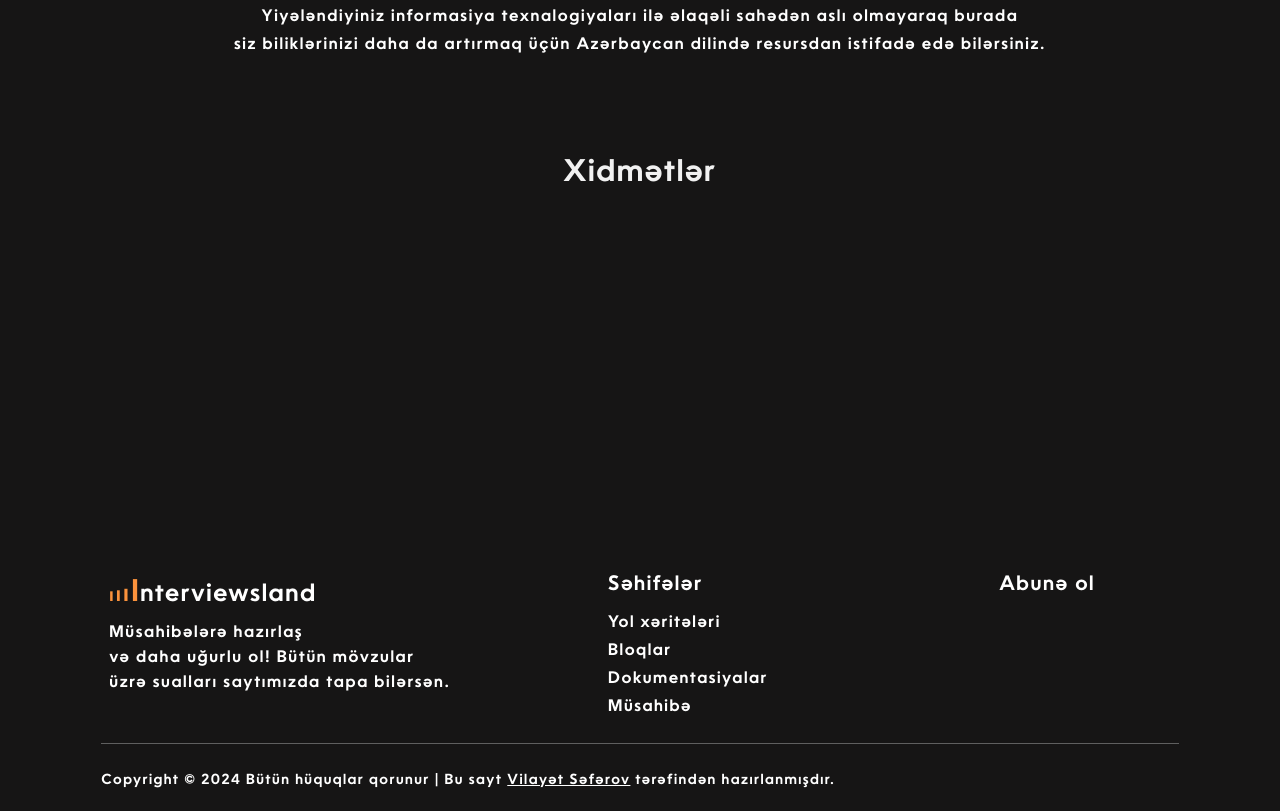
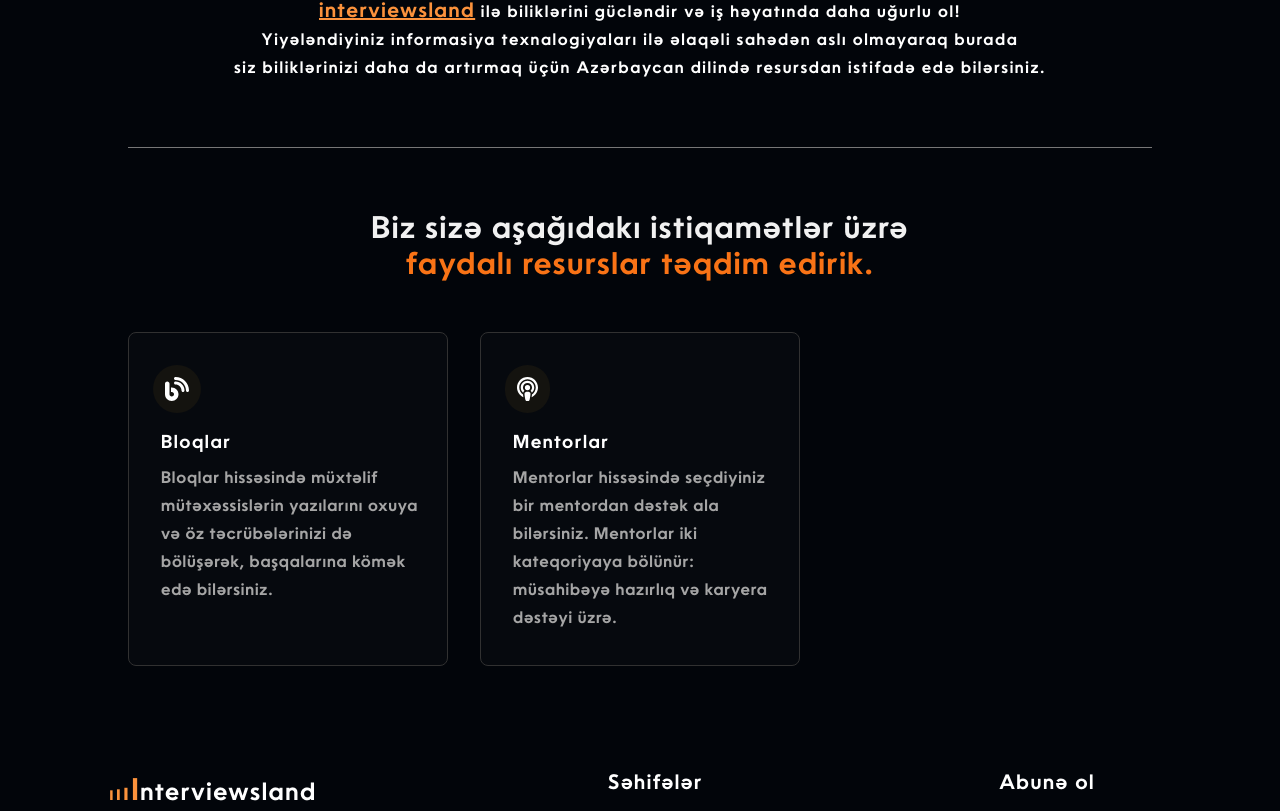
Before and after one commit to vilayat571/iterviewsland_frontend, a React (Vite) app: page / in a window 1280 px wide. Shown: the part 469-1280 px from the top of the page. Built offline with nearby package versions, Linux system fonts and the light colour scheme.

Commit message:
some changes

```diff
--- a/src/assets/styles/index.css
+++ b/src/assets/styles/index.css
@@ -18,5 +18,5 @@
 
 body {
   overflow-x: hidden;
-  background-color:#161515;
+  background-color:#02050A;
 }
--- a/src/components/Footer/Footer.tsx
+++ b/src/components/Footer/Footer.tsx
@@ -10,7 +10,7 @@
    xl:px-12  lg:px-12  md:px-4 sm:px-2
    xl:w-11/12 lg:w-11/12 md:w-full sm:w-full
 
-    pt-10 pb-4  font-semibold flex flex-col h-auto text-white mt-16 bg-[#161515] "
+    pt-10 pb-4  font-semibold flex flex-col h-auto text-white mt-16 "
     >
       <div
         className="grid gap-y-16
--- a/src/components/Main/IntroTextMain.tsx
+++ b/src/components/Main/IntroTextMain.tsx
@@ -1,7 +1,7 @@
 
 const IntroTextMain = () => {
   return (
-    <div className="mt-8 mb-24 px-4">
+    <div className="mt-8  px-4">
     <p
       className="text-[#f1f1f1]
 xl:text-center lg:text-center md:text-left sm:text-left
--- a/src/pages/Main/App.tsx
+++ b/src/pages/Main/App.tsx
@@ -1,5 +1,7 @@
+import { FontAwesomeIcon } from "@fortawesome/react-fontawesome";
 import IntroTextMain from "../../components/Main/IntroTextMain";
 import Layout from "../../Layout/Layout";
+import { faBlog, faPodcast } from "@fortawesome/free-solid-svg-icons";
 
 export interface ICategory {
   categoryName: string;
@@ -9,27 +11,77 @@
   return (
     <Layout>
       <div
-        className="h-screen items-center flex flex-col
+        className=" items-center flex flex-col
       xl:w-4/5 lg:w-4/5 md:w-full sm:w-full
-      text-white text-3xl
+      text-white
       "
       >
         <img
-        className="xl:w-[270px] lg:w-[270px] md:w-[220px] sm:w-[200px] mt-6 object-cover"
+          className="xl:w-[270px] lg:w-[270px] md:w-[220px] sm:w-[200px] mt-12 object-cover"
           src="https://r2.erweima.ai/imgcompressed/compressed_57b6009281b58ecf2785fefb6ad493a3.webp"
           alt=""
         />
         <IntroTextMain />
 
-        <div>
+        <hr className=" border-t-[1px] border-[#777777] w-full my-16" />
+
+        <div className="flex        xl:px-0 lg:px-0 md:px-4 sm:px-4 flex-col w-full items-center">
           <p
-            className="text-[#f1f1f1]
-text-left
-text-3xl  font-semibold"
+            className="text-[#f1f1f1] text-3xl
+xl:text-center lg:text-center md:text-left sm:text-left
+  font-semibold"
           >
-            Xidmətlər
+            Biz sizə aşağıdakı istiqamətlər üzrə <br />
+            <span className="text-orange-500">
+              faydalı resurslar təqdim edirik.
+            </span>
           </p>
+
+          <div className="grid xl:grid-cols-3 lg:grid-cols-3 md:grid-cols-1 sm:grid-cols-1 gap-8 w-full h-auto mt-12
+
+          ">
+
+
+            <div className="col-span-1 px-6 py-8 gap-2 items-start rounded-lg border-[1px] border-[#313131] flex flex-col  bg-[#06090E]">
+              <FontAwesomeIcon
+                icon={faBlog}
+                className="text-2xl rounded-full
+               bg-[#14130F] text-white p-3"
+              />
+              <span className="ml-2 text-lg mt-2">Bloqlar</span>
+              <p className="text-[#a5a5a5] ml-2  tracking-wider leading-[28px] ">
+                Bloqlar hissəsində müxtəlif mütəxəssislərin yazılarını oxuya və
+                öz təcrübələrinizi də bölüşərək, başqalarına kömək edə
+                bilərsiniz.
+              </p>
+            </div>
+
+            <div className="col-span-1 px-6 py-8 gap-2 items-start rounded-lg border-[1px] border-[#313131] flex flex-col  bg-[#06090E]">
+              <FontAwesomeIcon
+                icon={faPodcast}
+                className="text-2xl rounded-full
+               bg-[#14130F] text-white p-3"
+              />
+              <span className="ml-2 text-lg mt-2">Mentorlar</span>
+              <p className="text-[#a5a5a5] ml-2  tracking-wider leading-[28px] ">
+                Mentorlar hissəsində seçdiyiniz bir mentordan dəstək ala
+                bilərsiniz. Mentorlar iki kateqoriyaya bölünür: müsahibəyə
+                hazırlıq və karyera dəstəyi üzrə.
+              </p>
+            </div>
+
+
+          </div>
+
+
+
         </div>
+
+
+
+
+
+
       </div>
     </Layout>
   );
```
